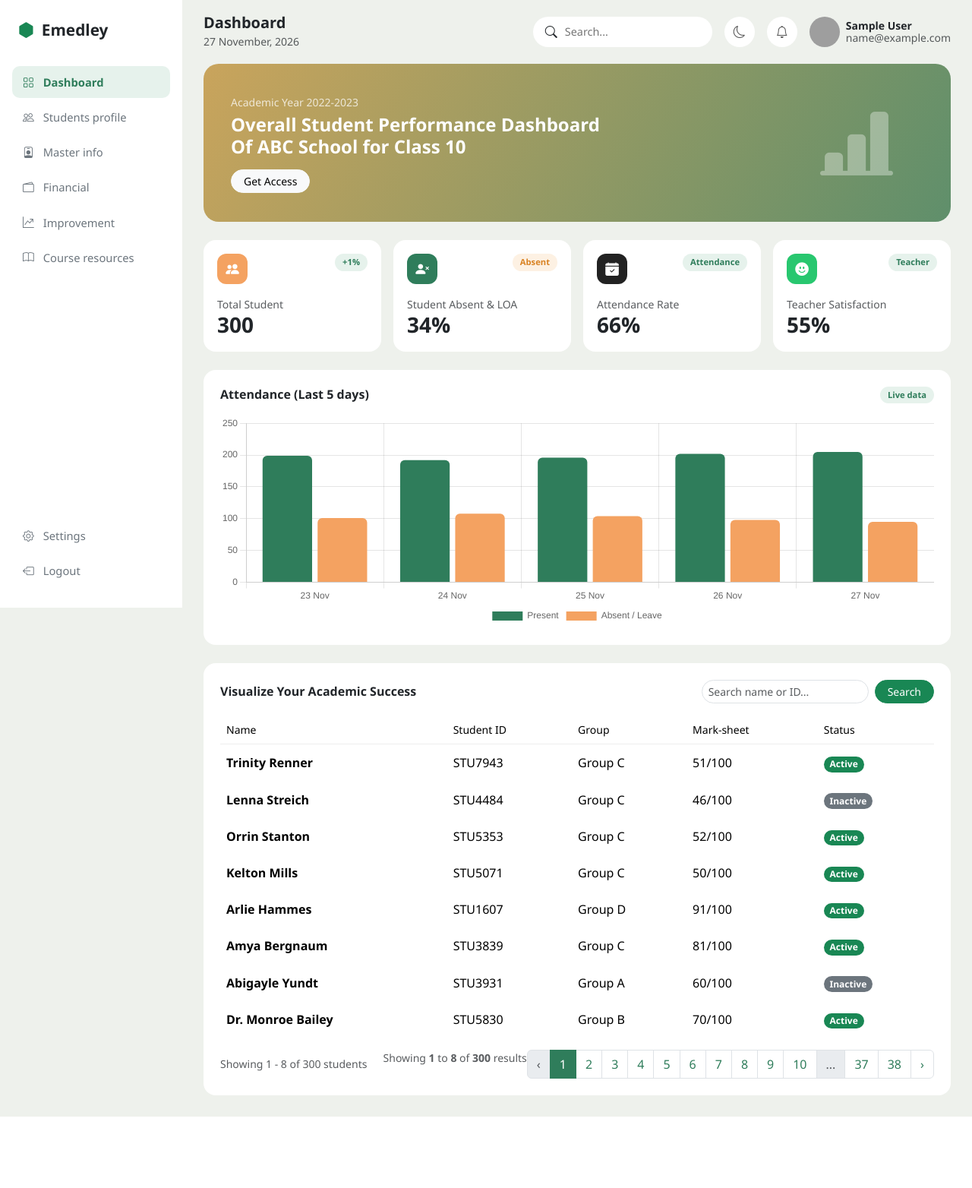
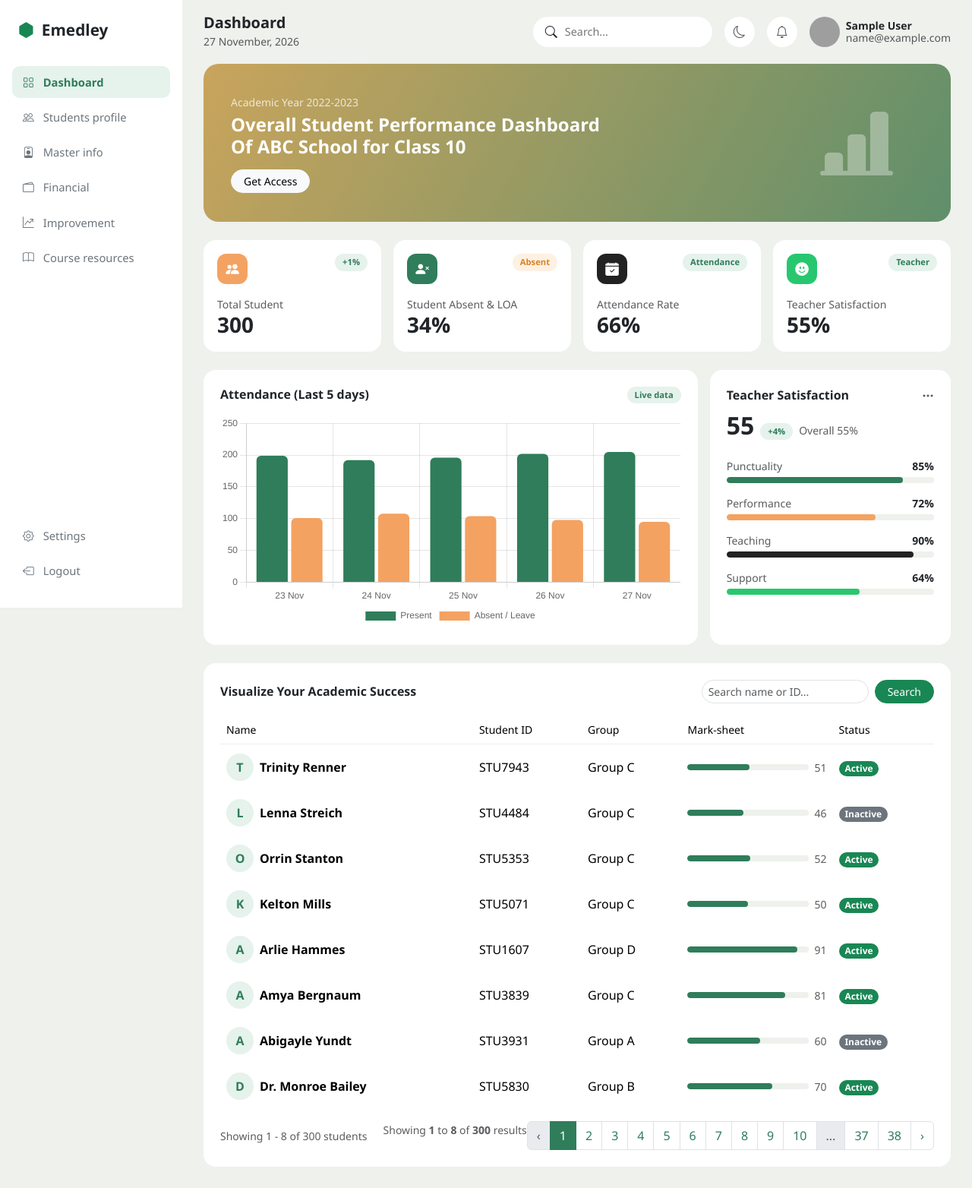
Before and after one commit to sensomnang/emedley-dashboard, a Laravel app: page /dashboard in a window 1280 px wide. Shown: the whole page at 76% size. Before the commit the page ends 1470 px from the top, so only its background shows below. Run offline with Laravel 12, Linux system fonts and the light colour scheme; the visitor is signed in with stand-in values (Sample User, id 1); data comes from the database, SQL or seed files in the repository; grey boxes are pictures that could not be loaded.

Commit message:
Add teacher satisfaction progress bars and polish dashboard

```diff
--- a/app/Http/Controllers/DashboardController.php
+++ b/app/Http/Controllers/DashboardController.php
@@ -36,11 +36,18 @@ class DashboardController extends Controller
             ->latest('id')
             ->paginate(8)
             ->withQueryString();
+            // ===== Teacher satisfaction (progress bars) =====
+            $progress = [
+                ['label' => 'Punctuality', 'value' => 85, 'color' => '#2f7d5b'],
+                ['label' => 'Performance', 'value' => 72, 'color' => '#f4a261'],
+                ['label' => 'Teaching',    'value' => 90, 'color' => '#222222'],
+                ['label' => 'Support',     'value' => 64, 'color' => '#28c76f'],
+            ];
 
         return view('dashboard', compact(
             'totalStudents', 'absentRate', 'attendanceRate', 'satisfaction',
             'chartLabels', 'chartPresent', 'chartAbsent',
-            'students'
+            'students', 'progress'
         ));
     }
 }
--- a/public/css/dashboard.css
+++ b/public/css/dashboard.css
@@ -239,3 +239,28 @@ body {
 
 .toast-success .toast-icon { color: #2f7d5b; font-size: 1.4rem; }
 .toast-error   .toast-icon { color: #e5484d; font-size: 1.4rem; }
+/* ===== Progress ===== */
+.progress-slim {
+    height: 8px;
+    border-radius: 10px;
+    background: #eef1ec;
+}
+
+.progress-slim .progress-bar {
+    border-radius: 10px;
+    transition: width 0.8s ease;
+}
+
+/* ===== Avatar ===== */
+.avatar {
+    width: 36px;
+    height: 36px;
+    border-radius: 50%;
+    background: var(--green-light);
+    color: var(--green);
+    font-weight: 700;
+    display: flex;
+    align-items: center;
+    justify-content: center;
+    flex-shrink: 0;
+}
--- a/resources/views/dashboard.blade.php
+++ b/resources/views/dashboard.blade.php
@@ -72,14 +72,49 @@
             </div>
         </div>
     </div>
-        {{-- CHART --}}
-    <div class="panel mb-4">
-        <div class="d-flex justify-content-between align-items-center mb-3">
-            <h6 class="fw-bold mb-0">Attendance (Last 5 days)</h6>
-            <span class="badge-soft">Live data</span>
+    {{-- CHART + PROGRESS --}}
+    <div class="row g-3 mb-4">
+        <div class="col-lg-8">
+            <div class="panel h-100">
+                <div class="d-flex justify-content-between align-items-center mb-3">
+                    <h6 class="fw-bold mb-0">Attendance (Last 5 days)</h6>
+                    <span class="badge-soft">Live data</span>
+                </div>
+                <div style="height: 280px;">
+                    <canvas id="attendanceChart"></canvas>
+                </div>
+            </div>
         </div>
-        <div style="height: 280px;">
-            <canvas id="attendanceChart"></canvas>
+
+        <div class="col-lg-4">
+            <div class="panel h-100">
+                <div class="d-flex justify-content-between align-items-center mb-2">
+                    <h6 class="fw-bold mb-0">Teacher Satisfaction</h6>
+                    <i class="bi bi-three-dots text-muted"></i>
+                </div>
+
+                <div class="d-flex align-items-baseline gap-2 mb-4">
+                    <h2 class="fw-bold mb-0">{{ $satisfaction }}</h2>
+                    <span class="badge-soft">+4%</span>
+                    <small class="text-muted">Overall 55%</small>
+                </div>
+
+                @foreach ($progress as $item)
+                    <div class="mb-3">
+                        <div class="d-flex justify-content-between small mb-1">
+                            <span class="text-muted">{{ $item['label'] }}</span>
+                            <span class="fw-semibold">{{ $item['value'] }}%</span>
+                        </div>
+                        <div class="progress progress-slim">
+                            <div class="progress-bar"
+                                 role="progressbar"
+                                 style="width: {{ $item['value'] }}%; background: {{ $item['color'] }};"
+                                 aria-valuenow="{{ $item['value'] }}" aria-valuemin="0" aria-valuemax="100">
+                            </div>
+                        </div>
+                    </div>
+                @endforeach
+            </div>
         </div>
     </div>
 
@@ -110,10 +145,22 @@
                 <tbody>
                     @forelse ($students as $student)
                         <tr>
-                            <td class="fw-semibold">{{ $student->name }}</td>
+                            <td>
+                                <div class="d-flex align-items-center gap-2">
+                                    <div class="avatar">{{ strtoupper(substr($student->name, 0, 1)) }}</div>
+                                    <span class="fw-semibold">{{ $student->name }}</span>
+                                </div>
+                            </td>
                             <td>{{ $student->student_code }}</td>
                             <td>{{ $student->group }}</td>
-                            <td>{{ $student->mark }}/100</td>
+                            <td style="min-width: 120px;">
+                                <div class="d-flex align-items-center gap-2">
+                                    <div class="progress progress-slim flex-grow-1">
+                                        <div class="progress-bar" style="width: {{ $student->mark }}%; background: var(--green);"></div>
+                                    </div>
+                                    <small class="text-muted">{{ $student->mark }}</small>
+                                </div>
+                            </td>
                             <td>
                                 @php
                                     $color = match($student->status) {
```
